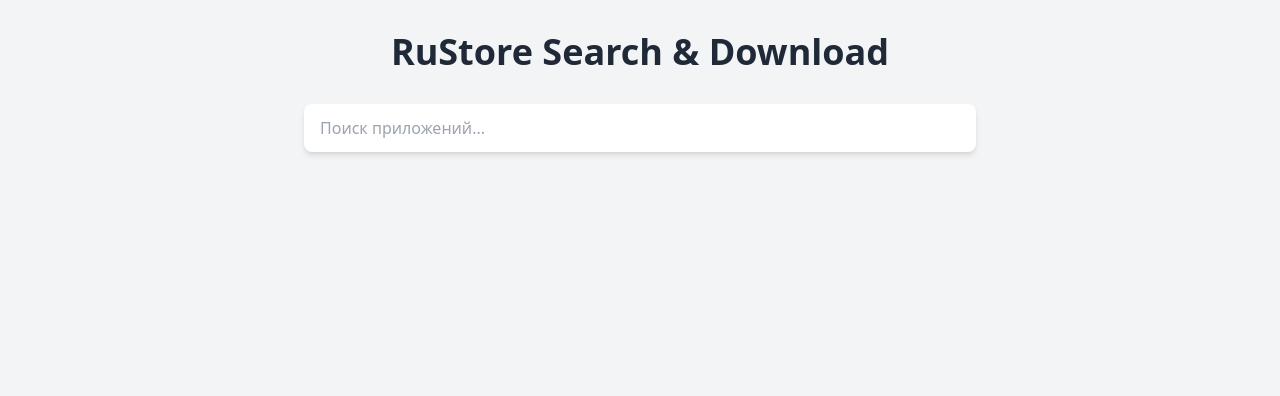
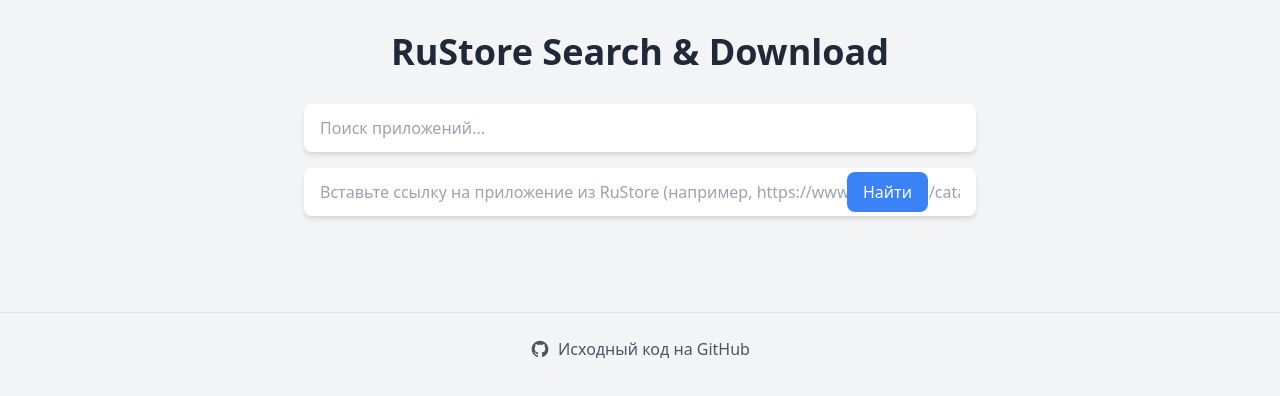
Before and after one commit to ant783/rustore-search, a plain HTML site: page index.html in a window 1280 px wide. Drawn offline with nearby package versions, Linux system fonts and the light colour scheme.

Commit message:
index.html

```diff
--- a/index.html
+++ b/index.html
@@ -14,7 +14,8 @@
     <div class="container mx-auto px-4 py-8">
         <h1 class="text-4xl font-bold text-center mb-8 text-gray-800">RuStore Search & Download</h1>
 
-        <div class="max-w-2xl mx-auto mb-8 relative">
+        <!-- Поиск по названию -->
+        <div class="max-w-2xl mx-auto mb-4 relative">
             <input type="text"
                    id="searchInput"
                    class="w-full px-4 py-3 rounded-lg shadow-md focus:outline-none focus:ring-2 focus:ring-blue-500"
@@ -28,12 +29,44 @@
             </button>
         </div>
 
+        <!-- Поиск по ссылке -->
+        <div class="max-w-2xl mx-auto mb-8 relative">
+            <input type="text"
+                   id="urlInput"
+                   class="w-full px-4 py-3 rounded-lg shadow-md focus:outline-none focus:ring-2 focus:ring-blue-500"
+                   placeholder="Вставьте ссылку на приложение из RuStore (например, https://www.rustore.ru/catalog/app/com.example.app)">
+            <button id="clearUrlSearch"
+                    class="absolute right-3 top-1/2 transform -translate-y-1/2 text-gray-400 hover:text-gray-600 hidden"
+                    aria-label="Очистить ссылку">
+                <svg xmlns="http://www.w3.org/2000/svg" class="h-5 w-5" viewBox="0 0 20 20" fill="currentColor">
+                    <path fill-rule="evenodd" d="M10 18a8 8 0 100-16 8 8 0 000 16zM8.707 7.293a1 1 0 00-1.414 1.414L8.586 10l-1.293 1.293a1 1 0 101.414 1.414L10 11.414l1.293 1.293a1 1 0 001.414-1.414L11.414 10l1.293-1.293a1 1 0 00-1.414-1.414L10 8.586 8.707 7.293z" clip-rule="evenodd" />
+                </svg>
+            </button>
+            <button id="searchByUrlBtn"
+                    class="absolute right-12 top-1/2 transform -translate-y-1/2 bg-blue-500 text-white px-4 py-2 rounded-lg hover:bg-blue-600 transition-colors">
+                Найти
+            </button>
+        </div>
+
         <div id="searchResults" class="grid grid-cols-1 md:grid-cols-2 lg:grid-cols-3 gap-6">
             <!-- Search results will be populated here -->
         </div>
     </div>
 
-    <!-- Download Modal -->
+    <!-- Footer with GitHub link -->
+    <footer class="text-center py-6 mt-8 border-t border-gray-200">
+        <a href="https://github.com/ant783/rustore-search"
+           target="_blank"
+           rel="noopener noreferrer"
+           class="inline-flex items-center gap-2 text-gray-600 hover:text-gray-900 transition-colors">
+            <svg class="w-5 h-5" fill="currentColor" viewBox="0 0 24 24" aria-hidden="true">
+                <path fill-rule="evenodd" d="M12 2C6.477 2 2 6.484 2 12.017c0 4.425 2.865 8.18 6.839 9.504.5.092.682-.217.682-.483 0-.237-.008-.868-.013-1.703-2.782.605-3.369-1.343-3.369-1.343-.454-1.158-1.11-1.466-1.11-1.466-.908-.62.069-.608.069-.608 1.003.07 1.531 1.032 1.531 1.032.892 1.53 2.341 1.088 2.91.832.092-.647.35-1.088.636-1.338-2.22-.253-4.555-1.113-4.555-4.951 0-1.093.39-1.988 1.029-2.688-.103-.253-.446-1.272.098-2.65 0 0 .84-.27 2.75 1.026A9.564 9.564 0 0112 6.844c.85.004 1.705.115 2.504.337 1.909-1.296 2.747-1.027 2.747-1.027.546 1.379.202 2.398.1 2.651.64.7 1.028 1.595 1.028 2.688 0 3.848-2.339 4.695-4.566 4.943.359.309.678.92.678 1.855 0 1.338-.012 2.419-.012 2.747 0 .268.18.58.688.482A10.019 10.019 0 0022 12.017C22 6.484 17.522 2 12 2z" clip-rule="evenodd" />
+            </svg>
+            <span>Исходный код на GitHub</span>
+        </a>
+    </footer>
+
+    <!-- Модальные окна (остаются без изменений) -->
     <div id="downloadModal" class="modal hidden" role="dialog" aria-modal="true" aria-label="Окно загрузки">
         <div class="modal-content">
             <button type="button" class="modal-close" aria-label="Закрыть">&times;</button>
@@ -42,7 +75,6 @@
         </div>
     </div>
 
-    <!-- Version History Modal -->
     <div id="versionModal" class="modal hidden" role="dialog" aria-modal="true" aria-label="История версий">
         <div class="modal-content">
             <button type="button" class="modal-close" aria-label="Закрыть">&times;</button>
@@ -51,7 +83,6 @@
         </div>
     </div>
 
-    <!-- Image Preview Modal -->
     <div id="imagePreviewModal" class="modal hidden" role="dialog" aria-modal="true" aria-label="Просмотр изображений">
         <div class="modal-content">
             <button type="button" class="modal-close imageClose" aria-label="Закрыть">&times;</button>
@@ -72,7 +103,6 @@
         </div>
     </div>
 
-    <!-- Description Modal -->
     <div id="descriptionModal" class="modal hidden" role="dialog" aria-modal="true" aria-label="Описание приложения">
         <div class="modal-content">
             <button type="button" class="modal-close" aria-label="Закрыть">&times;</button>
@@ -81,7 +111,6 @@
         </div>
     </div>
 
-    <!-- Comments Modal -->
     <div id="commentsModal" class="modal hidden" role="dialog" aria-modal="true" aria-label="Отзывы о приложении">
         <div class="modal-content">
             <button type="button" class="modal-close" aria-label="Закрыть">&times;</button>
```
